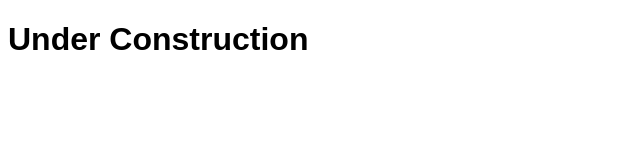
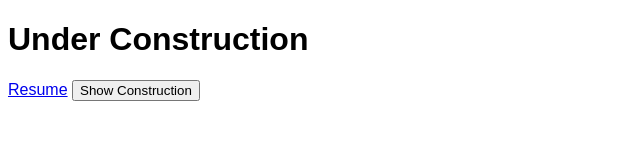
Before and after one commit to richardsandrew-cs/richardsandrew-cs.github.io, a plain HTML site: page index.html in a window 1280 px wide. Shown: the whole page, without its empty margins (0-640 px from the left). Drawn offline with Linux system fonts and the light colour scheme.

Commit message:
Added resume link and script to view construction progress

```diff
--- a/index.html
+++ b/index.html
@@ -7,14 +7,17 @@
         <meta name="keywords" content="Computer Science, Student">
         <meta name="author" content="Andrew Richards">
         <link rel="stylesheet" type="text/css" href="index.css">
+        <script src="scripts.js"></script>
         <link rel="shortcut icon" href="favicon.ico" type="image/x-icon">
     </head>
 
     <body>
         <header><h1>Under Construction</h1></header>
-        <div id = "construction">
+        <a href="resume.pdf" download>Resume</a>
+        <button type="button" onclick="unhideConst()">Show Construction</button>
 
-
+        <div id="construction">
+            <h1>Andrew Richards</h1>
         </div>
 
     </body>
--- /dev/null
+++ b/scripts.js
@@ -0,0 +1,3 @@
+function unhideConst() {
+    document.getElementById("construction").style.visibility = "visible"
+}
```
Also changed, not shown: 1 other file.
